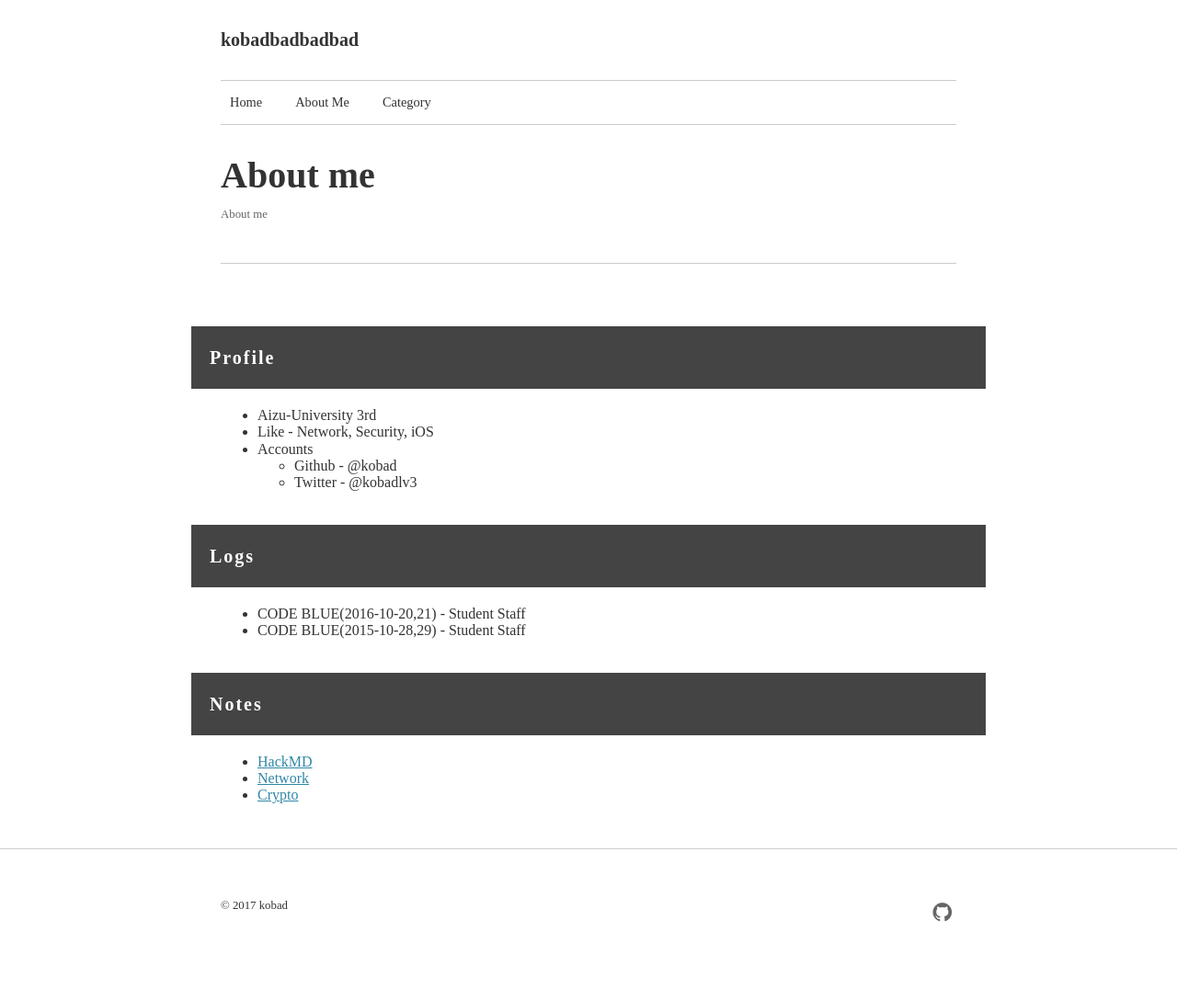
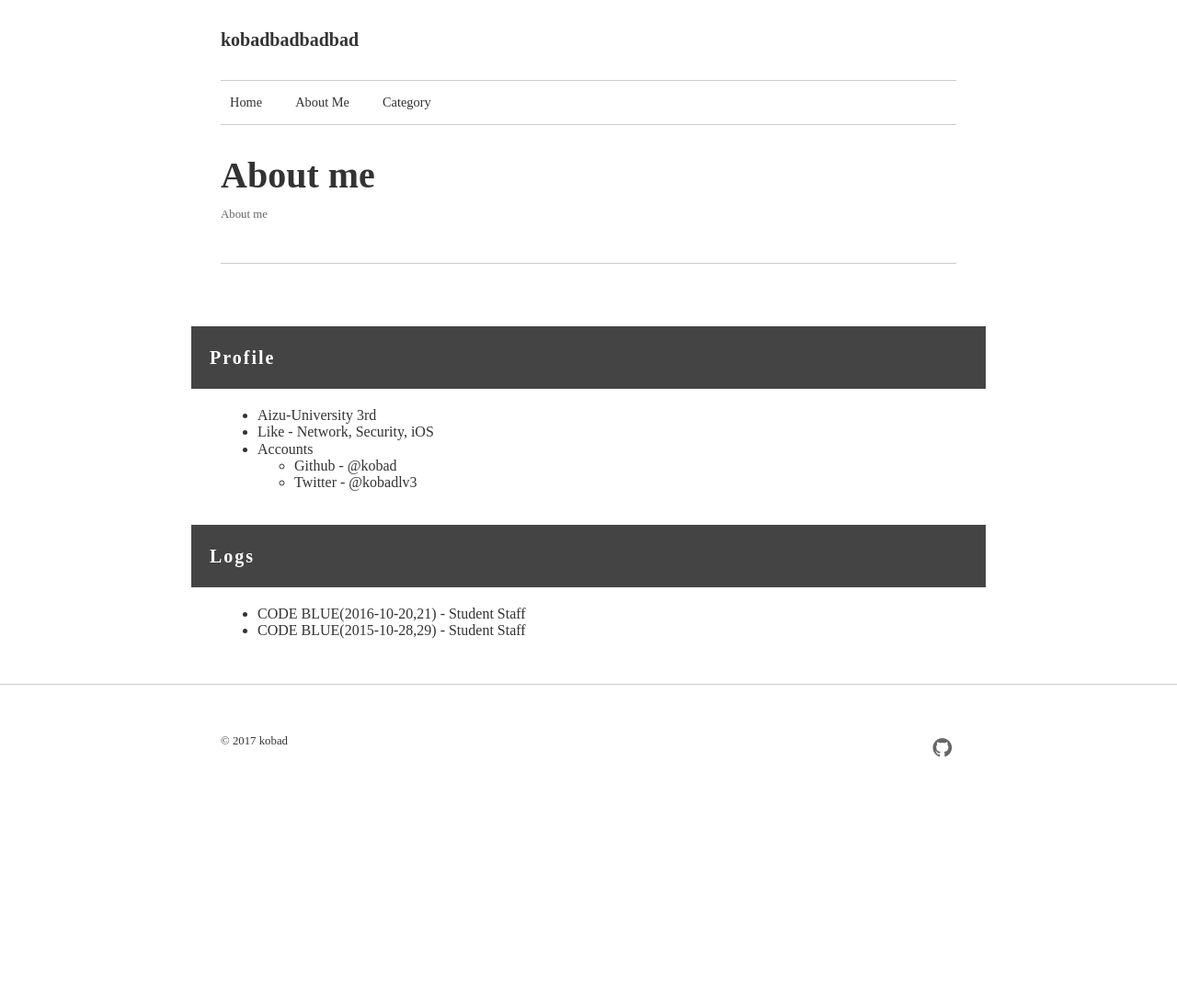
Before and after one commit to kobad/jekyll-kbd, a Jekyll site: the page built from about.md, in a window 1280 px wide. Shown: the whole page at 92% size. Built offline with Jekyll 4.4.1, drawn with Linux system fonts in a browser that asks for light colours; nearby versions of some CDN libraries; after the commit the page ends 909 px from its top, so only the background shows below that.

Commit message:
[Del] note

```diff
--- a/about.md
+++ b/about.md
@@ -17,9 +17,3 @@ permalink: /about/
 
 * CODE BLUE(2016-10-20,21) - Student Staff
 * CODE BLUE(2015-10-28,29) - Student Staff
-
-## Notes
-
-* [HackMD](https://hackmd.io/recent)
-* [Network](https://hackmd.io/OwYwDAbAJgnAHBAtAMwCzGI1AmCBTRAQyikMQCMBmS7QuQgRmhiiA===)
-* [Crypto](https://hackmd.io/BwRgnATArALApgQwLQCMFgCZJgYzsJBCAZmKRADMqcKFgUYIUg==)
```
